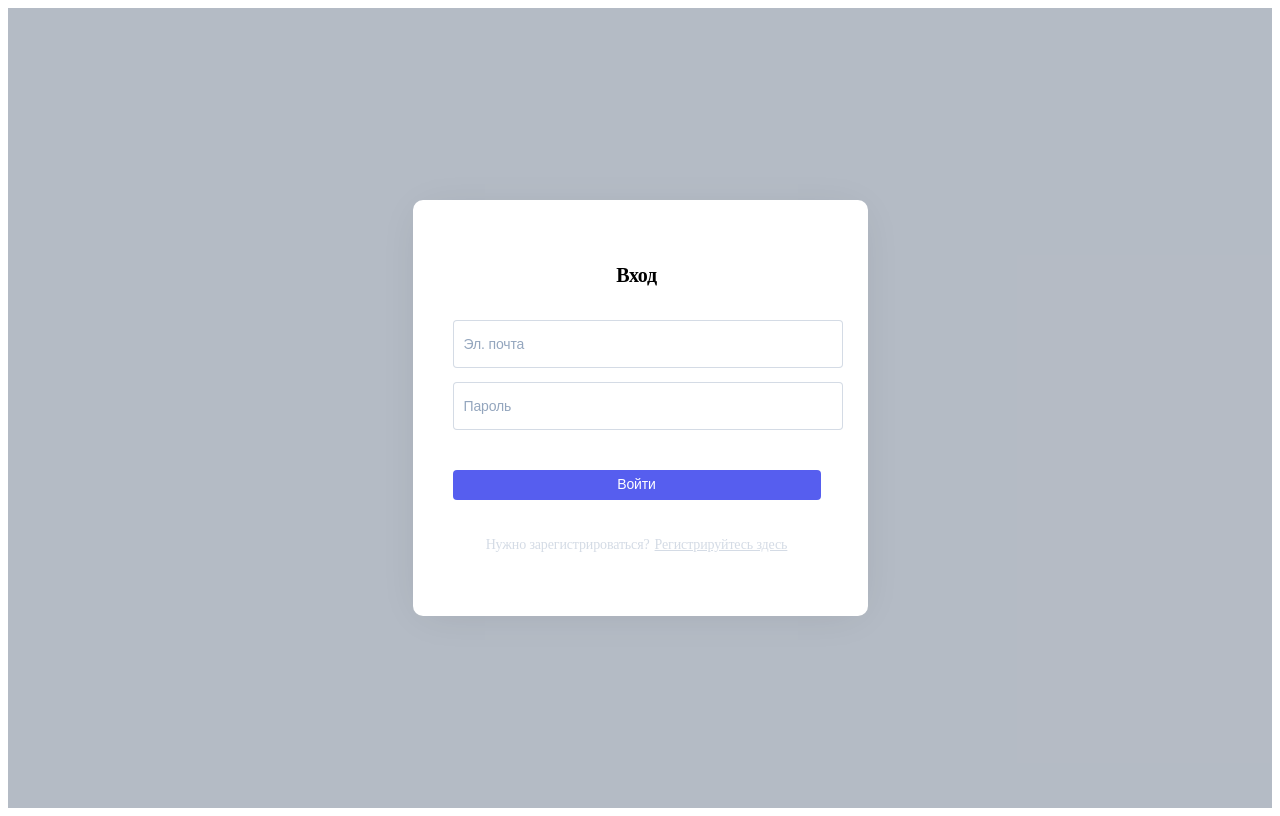
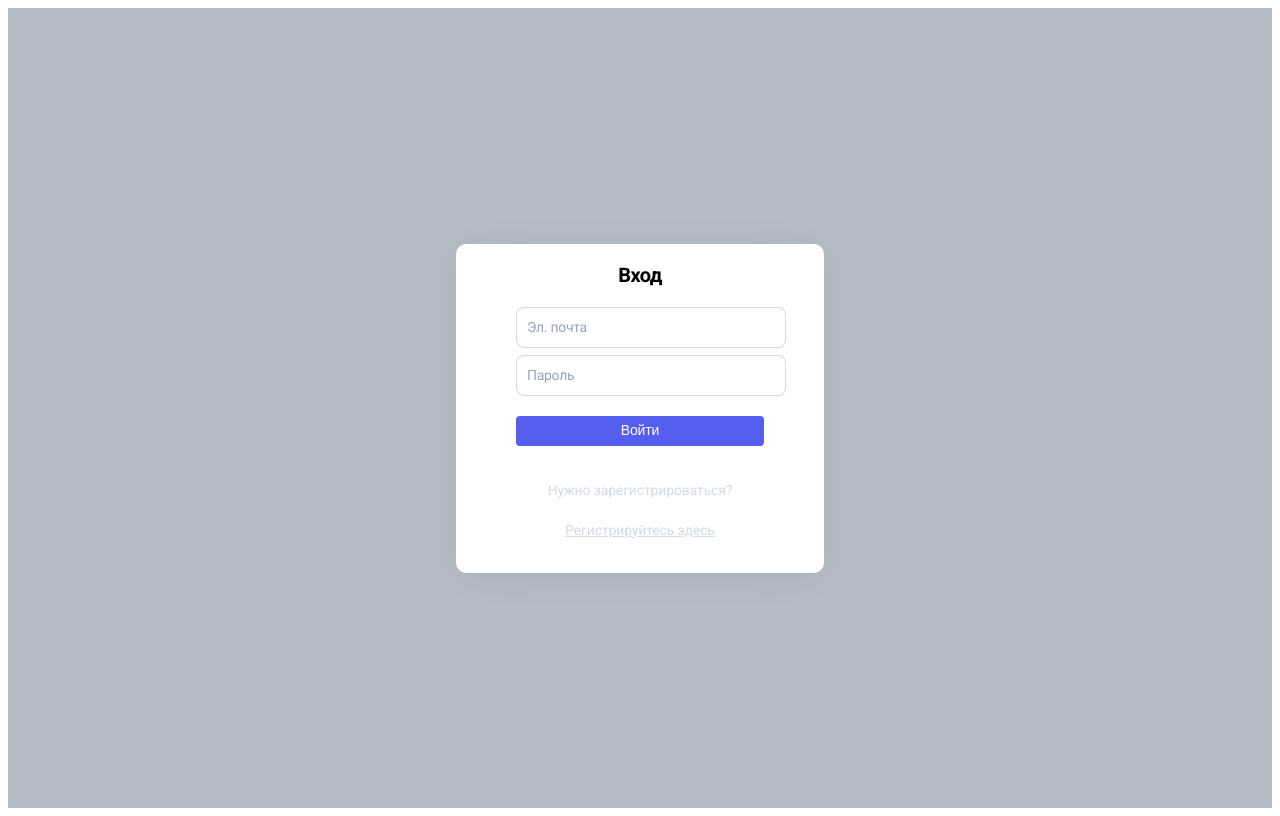
Before and after one commit to zheganova/skypro-kanban, a React (Vite) app: page /sign-in in a window 1280 px wide. Built offline with nearby package versions, Linux system fonts and the light colour scheme.

Commit message:
Попытка изменить стили для форм входа и регистрации.

```diff
--- a/src/components/AuthForm/AuthForm.styled.js
+++ b/src/components/AuthForm/AuthForm.styled.js
@@ -8,20 +8,14 @@ export const AuthBg = styled.div`
   flex-direction: column;
   align-items: center;
   justify-content: center;
-  background: rgba(
-    9,
-    30,
-    63,
-    0.3
-  );
+  background: rgba(9, 30, 63, 0.3);
 `;
 
 export const AuthModal = styled.div`
   width: 368px;
-  height: auto;
+  height: 329px;
   background-color: #ffffff;
   border-radius: 10px;
-  padding: 43px 47px 47px 40px;
   position: relative;
   box-shadow: 0px 4px 40px -10px rgba(0, 0, 0, 0.1);
 
@@ -34,6 +28,7 @@ export const AuthModal = styled.div`
 export const AuthWrapper = styled.div`
   /* Wrapper, который содержит заголовок и форму */
   width: 100%;
+  // margin: 50px 60px 50px 60px;
   display: flex;
   flex-direction: column;
   align-items: center;
@@ -41,11 +36,11 @@ export const AuthWrapper = styled.div`
 
 export const AuthTitle = styled.h2`
   color: #000000;
+  font-family: Roboto;
+  font-weight: 700;
   font-size: 20px;
-  font-weight: 700;
-  line-height: 30px;
-  letter-spacing: -0.4px;
-  margin-bottom: 30px;
+  line-height: 150%;
+  letter-spacing: -0.03em;
   text-align: center;
 `;
 
@@ -58,23 +53,25 @@ export const AuthFormstyle = styled.form`
 `;
 
 export const InputWrapper = styled.div`
-  width: 100%;
+  width: 248px;
   display: flex;
   flex-direction: column;
-  gap: 14px; /* Отступ между инпутами */
+  gap: 7px; /* Отступ между инпутами */
   margin-bottom: 20px; /* Отступ после группы инпутов перед кнопкой */
 `;
 
 export const AuthInput = styled.input`
   width: 100%;
   height: 30px;
-  border-radius: 4px;
+  border-radius: 8px;
   border: 0.7px solid rgba(148, 166, 190, 0.4);
   outline: none;
-  padding: 8px 10px;
+  padding: 4.5px 10px;
+  font-family: Roboto;
+  font-weight: 400;
   font-size: 14px;
-  line-height: 21px;
-  letter-spacing: -0.14px;
+  line-height: 150%;
+  letter-spacing: -0.02em;
 
   &::placeholder {
     color: #94a6be;
@@ -82,7 +79,7 @@ export const AuthInput = styled.input`
 `;
 
 export const ButtonEnter = styled.button`
-  width: 100%;
+  width: 248px;
   height: 30px;
   background-color: #565eef;
   border-radius: 4px;
@@ -94,7 +91,6 @@ export const ButtonEnter = styled.button`
   border: none;
   cursor: pointer;
   transition: all 0.3s ease-in-out;
-  margin-top: 20px; /* Отступ сверху от формы */
 
   &:hover {
     background-color: #33399b;
@@ -103,25 +99,30 @@ export const ButtonEnter = styled.button`
 
 export const FormGroup = styled.div`
   display: flex;
+  flex-direction: column;
   justify-content: center;
   align-items: center;
   margin-top: 20px;
   gap: 5px;
 
   p {
-    color: #94A6BE66;
-    font-size: 14px;
+    color: #94a6be66;
     line-height: 21px;
     letter-spacing: -0.14px;
+    font-family: Roboto;
+    font-weight: 400;
+    font-size: 14px;
   }
 
   a {
-    color: #94A6BE66;
-    font-size: 14px;
+    color: #94a6be66;
     line-height: 21px;
     letter-spacing: -0.14px;
     text-decoration: underline;
     cursor: pointer;
+    font-family: Roboto;
+    font-weight: 400;
+    font-size: 14px;
 
     &:hover {
       color: #565eef;
```
